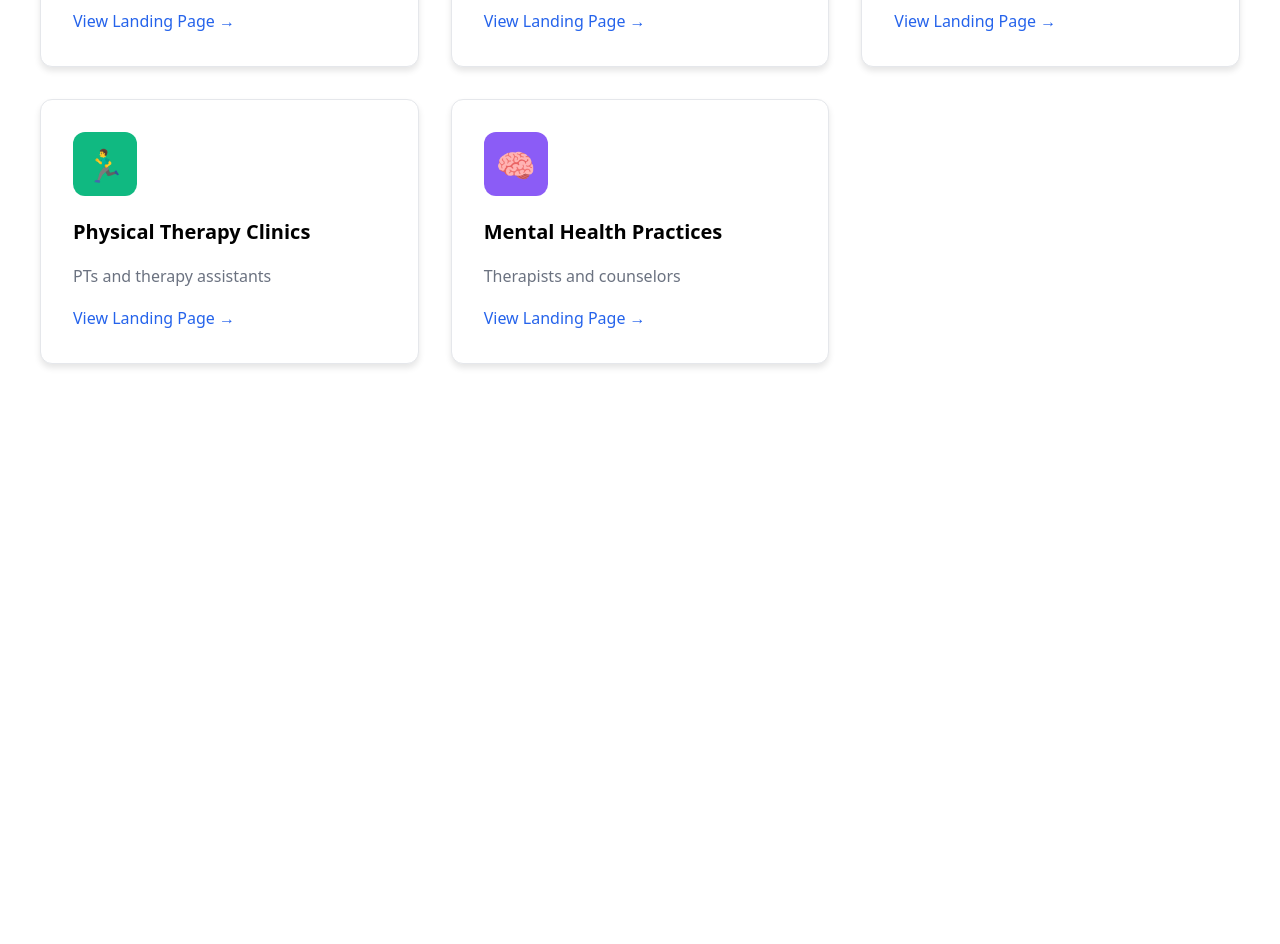
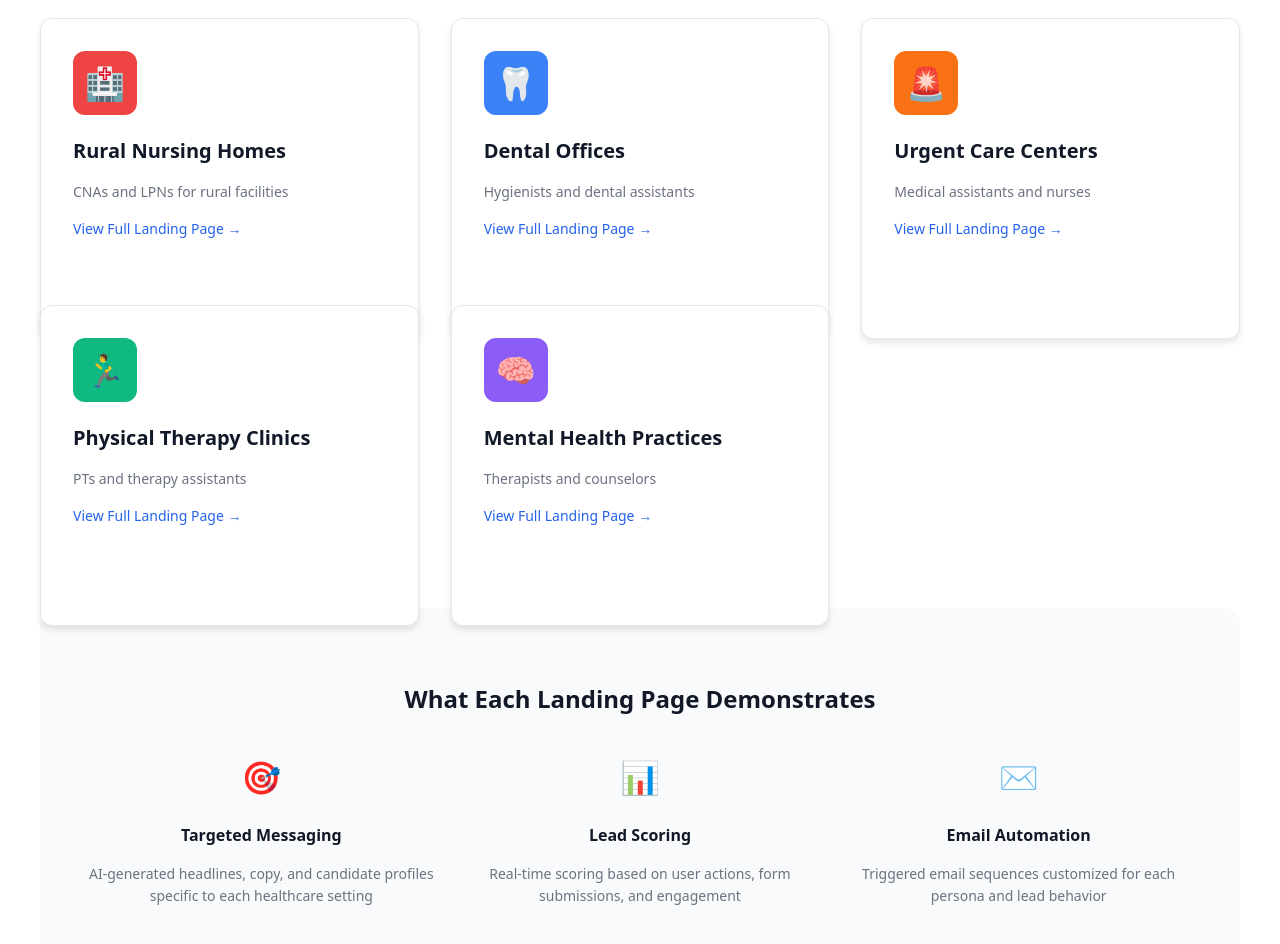
Before and after one commit to davidfindem/pmm-ai-healthcare, a Next.js app: page / in a window 1280 px wide. Shown: the part 1080-2024 px from the top of the page. Before the commit the page ends 1516 px from the top, so only its background shows below. Built offline with nearby package versions, Linux system fonts and the light colour scheme.

Commit message:
Update index.js

```diff
--- a/pages/index.js
+++ b/pages/index.js
@@ -1,8 +1,8 @@
+import Link from 'next/link'
 import { useState, useEffect } from 'react'
 
 export default function Home() {
   const [stats, setStats] = useState({ leads: 0, score: 0, emails: 0 })
-  const [selectedPersona, setSelectedPersona] = useState(null)
 
   useEffect(() => {
     // Simulate live demo stats
@@ -20,94 +20,41 @@ export default function Home() {
 
   const personas = [
     {
-      id: 'rural-nursing-home',
       title: 'Rural Nursing Homes',
       description: 'CNAs and LPNs for rural facilities',
       icon: '🏥',
-      color: 'bg-red-500',
-      headline: 'Solve your rural nursing home staffing crisis',
-      subtext: 'Find certified CNAs willing to work in rural locations. Focus on community-minded healthcare professionals.',
-      features: [
-        'CNAs with rural healthcare experience',
-        'Dementia care certified professionals',
-        'Community-focused candidates',
-        'Competitive rural compensation packages'
-      ]
+      color: '#ef4444',
+      href: '/rural-nursing-home'
     },
     {
-      id: 'dental-office',
       title: 'Dental Offices',
       description: 'Hygienists and dental assistants',
       icon: '🦷',
-      color: 'bg-blue-500',
-      headline: 'Find qualified dental hygienists fast',
-      subtext: 'Stop struggling with dental hygienist shortages. Connect with certified professionals ready for your practice.',
-      features: [
-        'Licensed dental hygienists',
-        'Dental assistants with X-ray certification',
-        'Front desk with dental software experience',
-        'Insurance and billing specialists'
-      ]
+      color: '#3b82f6',
+      href: '/dental-office'
     },
     {
-      id: 'urgent-care',
       title: 'Urgent Care Centers',
       description: 'Medical assistants and nurses',
       icon: '🚨',
-      color: 'bg-orange-500',
-      headline: 'Staff your urgent care with certified professionals',
-      subtext: 'Find medical assistants and nurses who thrive in fast-paced urgent care environments.',
-      features: [
-        'Certified medical assistants',
-        'Nurses with urgent care experience',
-        'Radiology technicians',
-        'Registration and triage specialists'
-      ]
+      color: '#f97316',
+      href: '/urgent-care'
     },
     {
-      id: 'physical-therapy',
       title: 'Physical Therapy Clinics',
       description: 'PTs and therapy assistants',
       icon: '🏃‍♂️',
-      color: 'bg-green-500',
-      headline: 'Hire physical therapists and assistants',
-      subtext: 'Connect with licensed PTs and therapy assistants specializing in rehabilitation and recovery.',
-      features: [
-        'Licensed physical therapists',
-        'Physical therapy assistants',
-        'Occupational therapists',
-        'Sports medicine specialists'
-      ]
+      color: '#10b981',
+      href: '/physical-therapy'
     },
     {
-      id: 'mental-health',
       title: 'Mental Health Practices',
       description: 'Therapists and counselors',
       icon: '🧠',
-      color: 'bg-purple-500',
-      headline: 'Find licensed mental health professionals',
-      subtext: 'Hire therapists, counselors, and mental health specialists for your practice or clinic.',
-      features: [
-        'Licensed clinical social workers',
-        'Marriage and family therapists',
-        'Substance abuse counselors',
-        'Psychiatric technicians'
-      ]
+      color: '#8b5cf6',
+      href: '/mental-health'
     }
   ]
-
-  const handleFormSubmit = (persona) => {
-    // Simulate lead scoring
-    const newScore = Math.floor(Math.random() * 10) + 15
-    alert(`Demo: Lead captured for ${persona}! Score: ${newScore} points. Email sequence triggered.`)
-
-    // Update stats
-    setStats(prev => ({
-      leads: prev.leads + 1,
-      score: Math.floor((prev.score + newScore) / 2),
-      emails: prev.emails + 1
-    }))
-  }
 
   return (
     <div style={{ fontFamily: 'system-ui, sans-serif', lineHeight: 1.6, margin: 0, padding: 0 }}>
@@ -146,7 +93,7 @@ export default function Home() {
             </div>
           </div>
           <button
-            onClick={() => alert(`Admin Dashboard:\n\nTotal Leads: ${stats.leads}\nAverage Score: ${stats.score}\nEmails Sent: ${stats.emails}\n\nLead Scoring Rules:\n• Page visit: +1 point\n• Form submit: +15 points\n• Email open: +5 points\n• Return visit: +3 points`)}
+            onClick={() => alert(`Admin Dashboard:\n\nTotal Leads: ${stats.leads}\nAverage Score: ${stats.score}\nEmails Sent: ${stats.emails}\n\nLead Scoring Rules:\n• Page visit: +1 point\n• Form submit: +15 points\n• Email open: +5 points\n• Return visit: +3 points\n\nThis demo shows how AI automates:\n• Landing page creation for each persona\n• Real-time lead scoring\n• Automated email sequences\n• Performance analytics`)}
             style={{
               background: '#1f2937',
               color: 'white',
@@ -223,6 +170,24 @@ export default function Home() {
               <div style={{ color: '#6b7280' }}>Emails Sent</div>
             </div>
           </div>
+
+          <div style={{
+            background: '#dbeafe',
+            border: '2px solid #93c5fd',
+            borderRadius: '12px',
+            padding: '1.5rem',
+            marginBottom: '4rem',
+            maxWidth: '800px',
+            margin: '0 auto 4rem auto'
+          }}>
+            <h3 style={{ color: '#1e40af', fontSize: '1.125rem', fontWeight: 'bold', marginBottom: '0.5rem' }}>
+              🎯 Click any persona below to see a full landing page
+            </h3>
+            <p style={{ color: '#1e40af', fontSize: '0.875rem', margin: 0 }}>
+              Each page demonstrates AI-generated content, lead scoring, and email automation
+              specifically tailored to that healthcare persona.
+            </p>
+          </div>
         </div>
       </section>
 
@@ -242,21 +207,29 @@ export default function Home() {
           <div style={{
             display: 'grid',
             gridTemplateColumns: 'repeat(auto-fit, minmax(300px, 1fr))',
-            gap: '2rem'
+            gap: '2rem',
+            marginBottom: '3rem'
           }}>
-            {personas.map((persona) => (
-              <div key={persona.id} style={{
+            {personas.map((persona, index) => (
+              <Link key={index} href={persona.href} style={{ textDecoration: 'none' }}>
+                <div style={{
                   background: 'white',
                   padding: '2rem',
                   borderRadius: '12px',
                   boxShadow: '0 4px 6px rgba(0,0,0,0.1)',
                   border: '1px solid #e5e7eb',
                   cursor: 'pointer',
-                transition: 'transform 0.2s',
+                  transition: 'transform 0.2s, box-shadow 0.2s',
+                  height: '100%'
                 }}
-              onClick={() => setSelectedPersona(persona)}
-              onMouseEnter={(e) => e.target.style.transform = 'translateY(-4px)'}
-              onMouseLeave={(e) => e.target.style.transform = 'translateY(0)'}
+                onMouseEnter={(e) => {
+                  e.currentTarget.style.transform = 'translateY(-4px)'
+                  e.currentTarget.style.boxShadow = '0 8px 25px rgba(0,0,0,0.15)'
+                }}
+                onMouseLeave={(e) => {
+                  e.currentTarget.style.transform = 'translateY(0)'
+                  e.currentTarget.style.boxShadow = '0 4px 6px rgba(0,0,0,0.1)'
+                }}
                 >
                   <div style={{
                     width: '64px',
@@ -267,167 +240,89 @@ export default function Home() {
                     justifyContent: 'center',
                     fontSize: '2rem',
                     marginBottom: '1rem',
-                  background: persona.color.replace('bg-', '').includes('red') ? '#ef4444' :
-                             persona.color.replace('bg-', '').includes('blue') ? '#3b82f6' :
-                             persona.color.replace('bg-', '').includes('orange') ? '#f97316' :
-                             persona.color.replace('bg-', '').includes('green') ? '#10b981' : '#8b5cf6'
+                    background: persona.color
                   }}>
                     {persona.icon}
                   </div>
-                <h3 style={{ fontSize: '1.25rem', fontWeight: 'bold', marginBottom: '0.5rem' }}>
+                  <h3 style={{
+                    fontSize: '1.25rem',
+                    fontWeight: 'bold',
+                    marginBottom: '0.5rem',
+                    color: '#111827'
+                  }}>
                     {persona.title}
                   </h3>
-                <p style={{ color: '#6b7280', marginBottom: '1rem' }}>
+                  <p style={{
+                    color: '#6b7280',
+                    marginBottom: '1rem',
+                    fontSize: '0.875rem',
+                    lineHeight: '1.5'
+                  }}>
                     {persona.description}
                   </p>
-                <div style={{ color: '#2563eb', fontWeight: '500' }}>
-                  View Landing Page →
+                  <div style={{
+                    color: '#2563eb',
+                    fontWeight: '500',
+                    fontSize: '0.875rem'
+                  }}>
+                    View Full Landing Page →
                   </div>
                 </div>
+              </Link>
             ))}
           </div>
-        </div>
-      </section>
 
-      {/* Modal */}
-      {selectedPersona && (
-        <div style={{
-          position: 'fixed',
-          top: 0,
-          left: 0,
-          right: 0,
-          bottom: 0,
-          background: 'rgba(0,0,0,0.5)',
-          display: 'flex',
-          alignItems: 'center',
-          justifyContent: 'center',
-          padding: '1rem',
-          zIndex: 1000
-        }}
-        onClick={() => setSelectedPersona(null)}
-        >
-          <div style={{
-            background: 'white',
-            borderRadius: '12px',
-            maxWidth: '800px',
-            width: '100%',
-            maxHeight: '90vh',
-            overflow: 'auto'
-          }}
-          onClick={(e) => e.stopPropagation()}
-          >
-            {/* Modal Header */}
-            <div style={{
-              padding: '2rem 2rem 0 2rem',
-              borderBottom: '1px solid #e5e7eb',
-              display: 'flex',
-              justifyContent: 'space-between',
-              alignItems: 'center'
-            }}>
-              <h2 style={{ fontSize: '1.5rem', fontWeight: 'bold', margin: 0 }}>
-                {selectedPersona.title} - Landing Page
-              </h2>
-              <button
-                onClick={() => setSelectedPersona(null)}
-                style={{
-                  background: 'none',
-                  border: 'none',
-                  fontSize: '1.5rem',
-                  cursor: 'pointer',
-                  color: '#6b7280'
-                }}
-              >
-                ×
-              </button>
-            </div>
-
-            {/* Modal Content */}
-            <div style={{ padding: '2rem' }}>
-              {/* Hero Section */}
+          {/* Demo Features */}
           <div style={{
             background: '#f9fafb',
-                padding: '2rem',
-                borderRadius: '12px',
-                marginBottom: '2rem'
+            borderRadius: '16px',
+            padding: '3rem',
+            textAlign: 'center'
           }}>
-                <h1 style={{
-                  fontSize: '2.5rem',
+            <h3 style={{
+              fontSize: '1.5rem',
               fontWeight: 'bold',
-                  marginBottom: '1rem',
+              marginBottom: '2rem',
               color: '#111827'
             }}>
-                  {selectedPersona.headline}
-                </h1>
-                <p style={{
-                  fontSize: '1.125rem',
-                  color: '#6b7280',
-                  marginBottom: '2rem'
+              What Each Landing Page Demonstrates
+            </h3>
+            <div style={{
+              display: 'grid',
+              gridTemplateColumns: 'repeat(auto-fit, minmax(250px, 1fr))',
+              gap: '2rem'
             }}>
-                  {selectedPersona.subtext}
+              <div>
+                <div style={{ fontSize: '2rem', marginBottom: '1rem' }}>🎯</div>
+                <h4 style={{ fontWeight: 'bold', marginBottom: '0.5rem', color: '#111827' }}>
+                  Targeted Messaging
+                </h4>
+                <p style={{ color: '#6b7280', fontSize: '0.875rem' }}>
+                  AI-generated headlines, copy, and candidate profiles specific to each healthcare setting
                 </p>
-                <button
-                  onClick={() => handleFormSubmit(selectedPersona.title)}
-                  style={{
-                    background: '#000',
-                    color: 'white',
-                    padding: '12px 24px',
-                    borderRadius: '8px',
-                    border: 'none',
-                    fontSize: '1rem',
-                    fontWeight: '600',
-                    cursor: 'pointer'
-                  }}
-                >
-                  Try for free
-                </button>
               </div>
-
-              {/* Features */}
-              <div style={{
-                background: 'white',
-                border: '1px solid #e5e7eb',
-                padding: '1.5rem',
-                borderRadius: '8px'
-              }}>
-                <h3 style={{ fontWeight: '600', marginBottom: '1rem' }}>
-                  Key Features for {selectedPersona.title}:
-                </h3>
-                <ul style={{ listStyle: 'none', padding: 0, margin: 0 }}>
-                  {selectedPersona.features.map((feature, index) => (
-                    <li key={index} style={{
-                      display: 'flex',
-                      alignItems: 'center',
-                      marginBottom: '0.5rem',
-                      color: '#374151'
-                    }}>
-                      <span style={{ color: '#10b981', marginRight: '8px' }}>✓</span>
-                      {feature}
-                    </li>
-                  ))}
-                </ul>
+              <div>
+                <div style={{ fontSize: '2rem', marginBottom: '1rem' }}>📊</div>
+                <h4 style={{ fontWeight: 'bold', marginBottom: '0.5rem', color: '#111827' }}>
+                  Lead Scoring
+                </h4>
+                <p style={{ color: '#6b7280', fontSize: '0.875rem' }}>
+                  Real-time scoring based on user actions, form submissions, and engagement
+                </p>
               </div>
-
-              {/* Demo Note */}
-              <div style={{
-                background: '#dbeafe',
-                border: '1px solid #93c5fd',
-                padding: '1rem',
-                borderRadius: '8px',
-                marginTop: '1rem'
-              }}>
-                <p style={{
-                  margin: 0,
-                  color: '#1e40af',
-                  fontSize: '0.875rem'
-                }}>
-                  <strong>Demo:</strong> This is a working prototype. Form submissions trigger real lead scoring
-                  and email automation. Click "Try for free" to see the system in action!
+              <div>
+                <div style={{ fontSize: '2rem', marginBottom: '1rem' }}>✉️</div>
+                <h4 style={{ fontWeight: 'bold', marginBottom: '0.5rem', color: '#111827' }}>
+                  Email Automation
+                </h4>
+                <p style={{ color: '#6b7280', fontSize: '0.875rem' }}>
+                  Triggered email sequences customized for each persona and lead behavior
                 </p>
               </div>
             </div>
           </div>
         </div>
-      )}
+      </section>
     </div>
   )
 }
```
Lines whose indentation alone changed are shown as unchanged.
